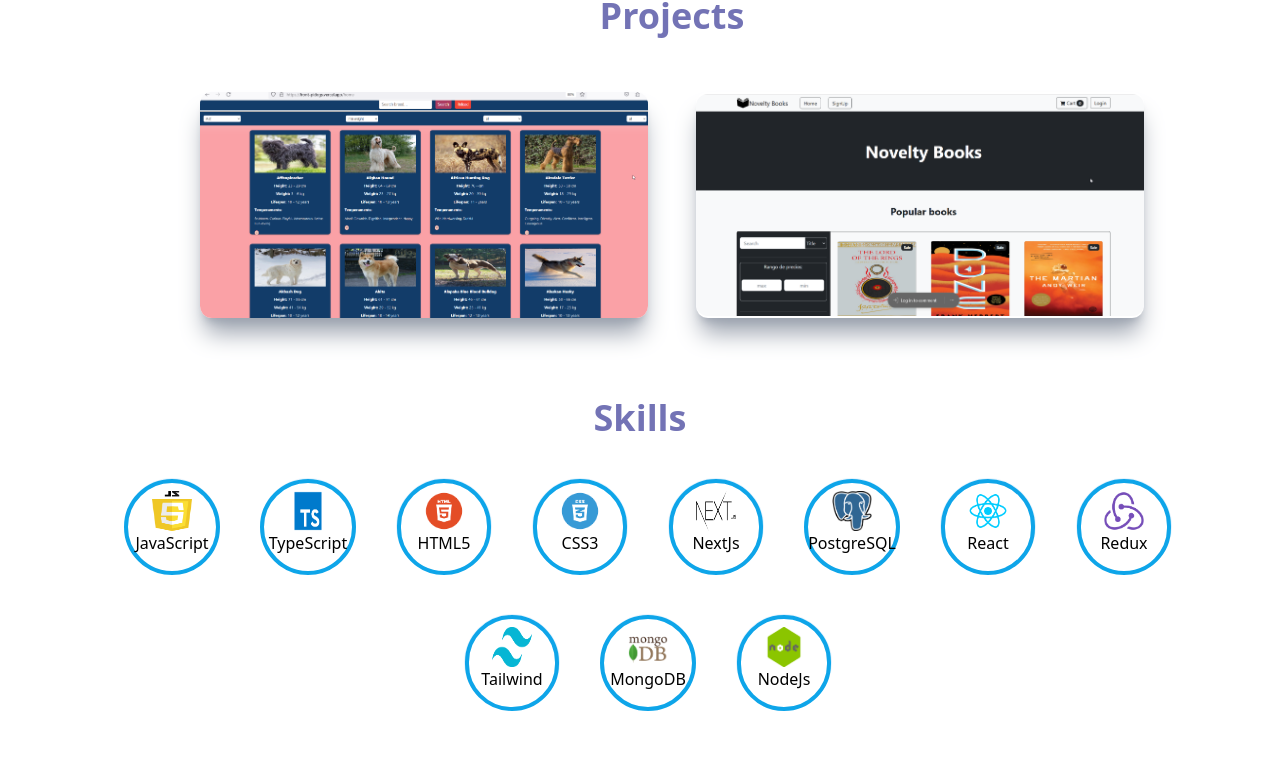
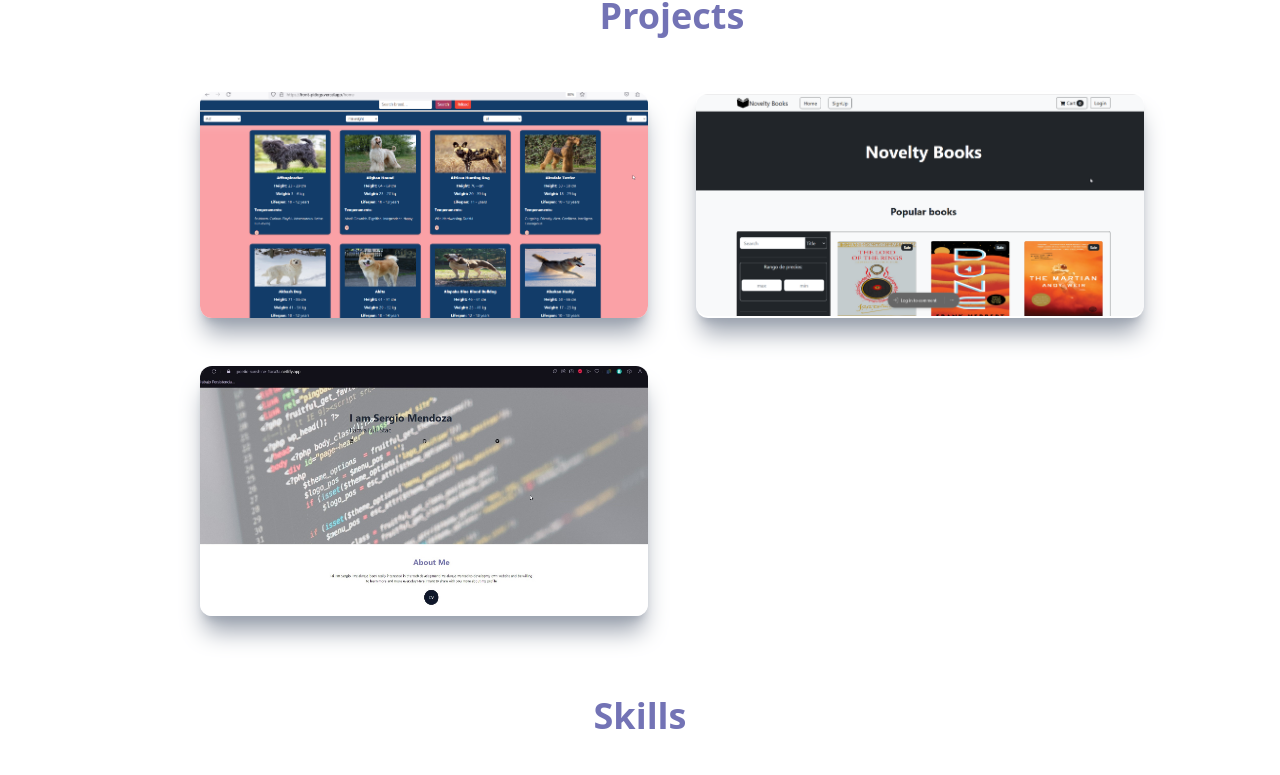
Before and after one commit to Arthaz1245/MyPortfolio, a React (Vite) app: page / in a window 1280 px wide. Shown: the part 1212-1987 px from the top of the page. Built offline with nearby package versions, Linux system fonts and the light colour scheme.

Commit message:
adding email services

```diff
--- a/src/components/Projects.jsx
+++ b/src/components/Projects.jsx
@@ -2,6 +2,7 @@
 import DogApiImg1 from "../assets/DogApiImg1.png";
 import NoveltyBooksImg1 from "../assets/NoveltyBooksImg1.png";
 import ProjectItem from "./ProjectItem";
+import PortfolioApi1 from "../assets/pictureprojectportfolio.jpg";
 const Projects = () => {
   return (
     <div id="projects" className="max-w-[1040px] m-auto md:pl-20 p-4 py-16">
@@ -19,6 +20,11 @@
           img={NoveltyBooksImg1}
           Link="https://novelty-books.vercel.app/login"
         />
+        <ProjectItem
+          title="My Portfolio"
+          img={PortfolioApi1}
+          Link="https://poetic-sunshine-1aca3a.netlify.app"
+        />
       </div>
     </div>
   );
```
Also changed, not shown: src/assets/pictureprojectportfolio.jpg (added).
